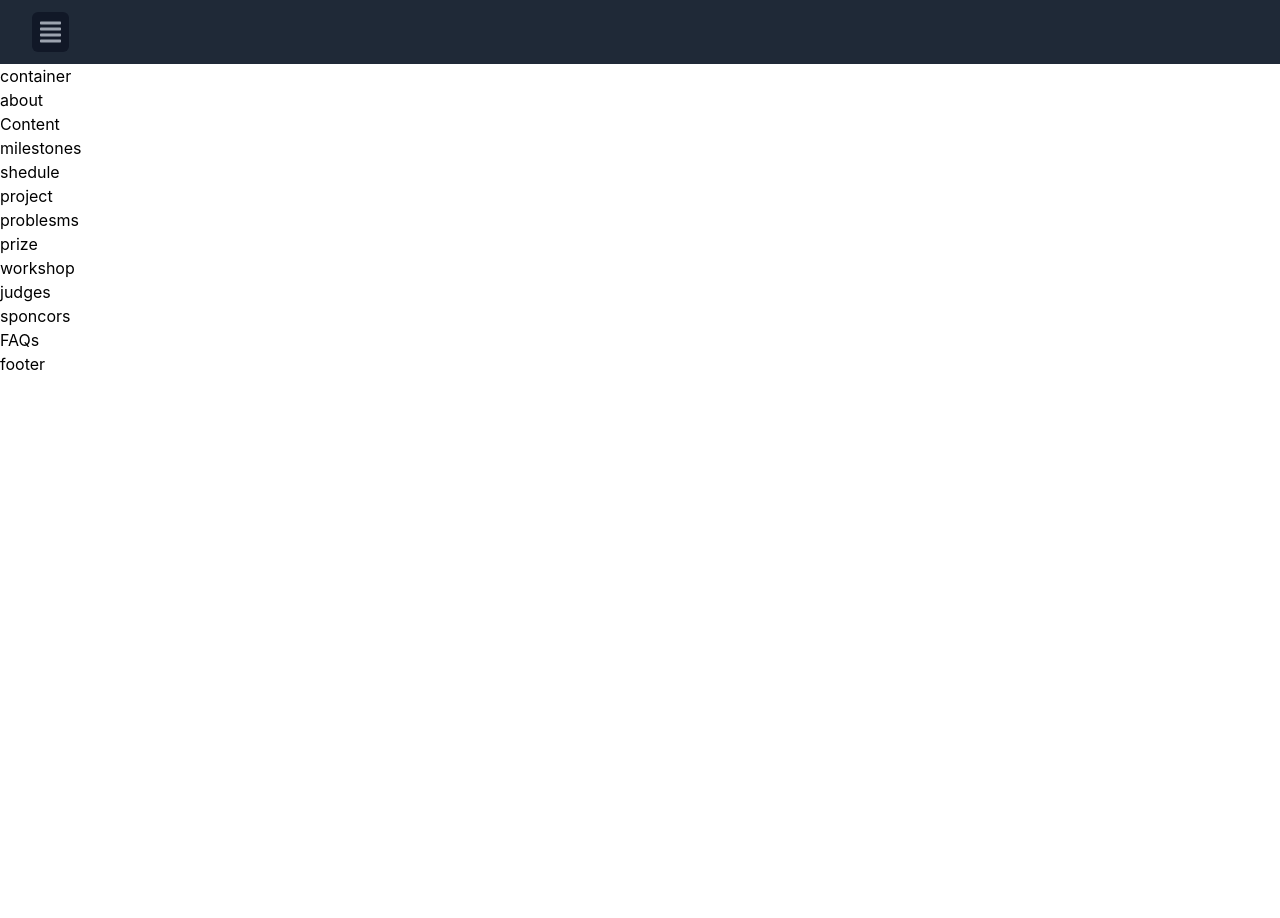
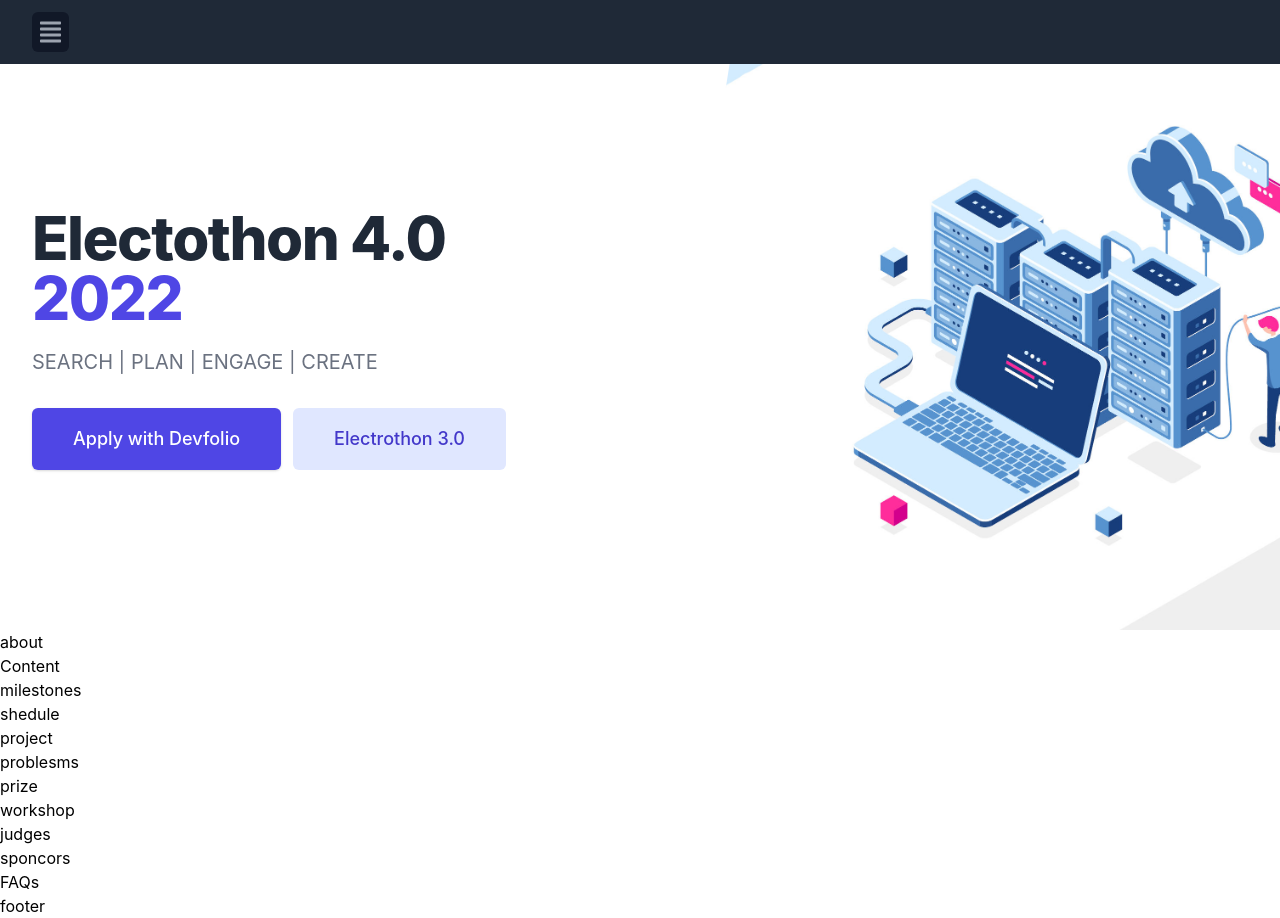
Before and after one commit to spec-nith/Electrothon, a React (Create React App) app: page / in a window 1280 px wide. Before the commit the page ends 800 px from the top, so only its background shows below. Built offline with nearby package versions, Linux system fonts and the light colour scheme.

Commit message:
Update Hero Section
Signed-off-by: Avishrant Sharma <avishrants@gmail.com>

```diff
--- a/src/components/UI/Intro/Intro.js
+++ b/src/components/UI/Intro/Intro.js
@@ -1,9 +1,49 @@
 import React from 'react'
+import BgImage from './bg.jpg'
 
-export default function Container() {
+export default function Introduction() {
     return (
-        <div>
-            <h1>container</h1>
+        <div className="relative bg-white overflow-hidden">
+            <div className="max-w-7xl mx-auto">
+                <div className="relative pb-8 sm:pb-16 md:pb-20 lg:pb-28 xl:pb-32 lg:max-w-2xl lg:w-full">
+                    <main className="mt-10 mx-auto px-4 sm:mt-12 sm:px-6 md:mt-16 lg:mt-20 lg:px-8 lg:py-8 xl:mt-28">
+                        <div className="sm:text-center lg:text-left">
+                            <h1 className="text-4xl tracking-tight font-extrabold text-gray-800 sm:text-5xl md:text-6xl">
+                                <span className="block xl:inline">Electothon 4.0</span>
+                                <span className="block text-indigo-600">2022</span>
+                            </h1>
+                            <p className="mt-3 text-base text-gray-500 sm:mt-5 sm:text-lg sm:max-w-xl sm:mx-auto md:mt-5 md:text-xl lg:mx-0">
+                                SEARCH | PLAN | ENGAGE | CREATE
+                            </p>
+                            <div className="mt-5 sm:mt-8 sm:flex sm:justify-center lg:justify-start">
+                                <div className="rounded-md shadow">
+                                    <a
+                                        href="#"
+                                        className="w-full flex items-center justify-center px-8 py-3 border border-transparent text-base font-medium rounded-md text-white bg-indigo-600 hover:bg-indigo-700 md:py-4 md:text-lg md:px-10 disabled"
+                                    >
+                                        Apply with Devfolio
+                                    </a>
+                                </div>
+                                <div className="mt-3 sm:mt-0 sm:ml-3">
+                                    <a
+                                        href="#"
+                                        className="w-full flex items-center justify-center px-8 py-3 border border-transparent text-base font-medium rounded-md text-indigo-700 bg-indigo-100 hover:bg-indigo-200 md:py-4 md:text-lg md:px-10"
+                                    >
+                                        Electrothon 3.0
+                                    </a>
+                                </div>
+                            </div>
+                        </div>
+                    </main>
+                </div>
+            </div>
+            <div className="lg:absolute lg:inset-y-0 lg:right-0 lg:w-1/2">
+                <img
+                    className="h-56 w-full object-cover sm:h-72 md:h-96 lg:w-full lg:h-full hero-background"
+                    src={BgImage}
+                    alt=""
+                />
+            </div>
         </div>
     )
 }
--- a/src/index.css
+++ b/src/index.css
@@ -16,3 +16,9 @@
   font-family: source-code-pro, Menlo, Monaco, Consolas, 'Courier New',
     monospace;
 }
+
+@media only screen and (min-width: 768px) {
+  .hero-background{
+    clip-path: polygon(7vw 0, 100% 0, 100% 100%, 0 100%);
+  }
+}
```
Also changed, not shown: src/components/UI/Intro/bg.jpg (added).
